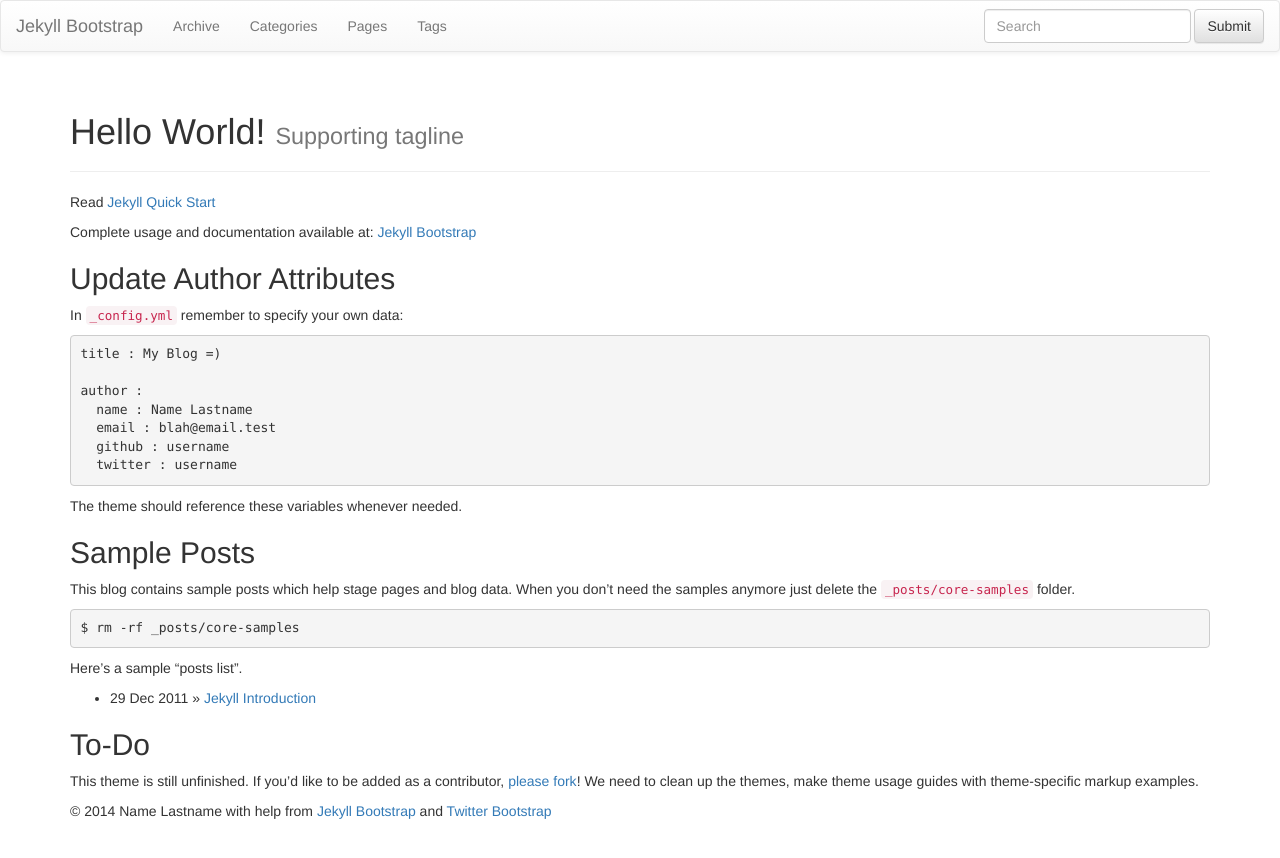
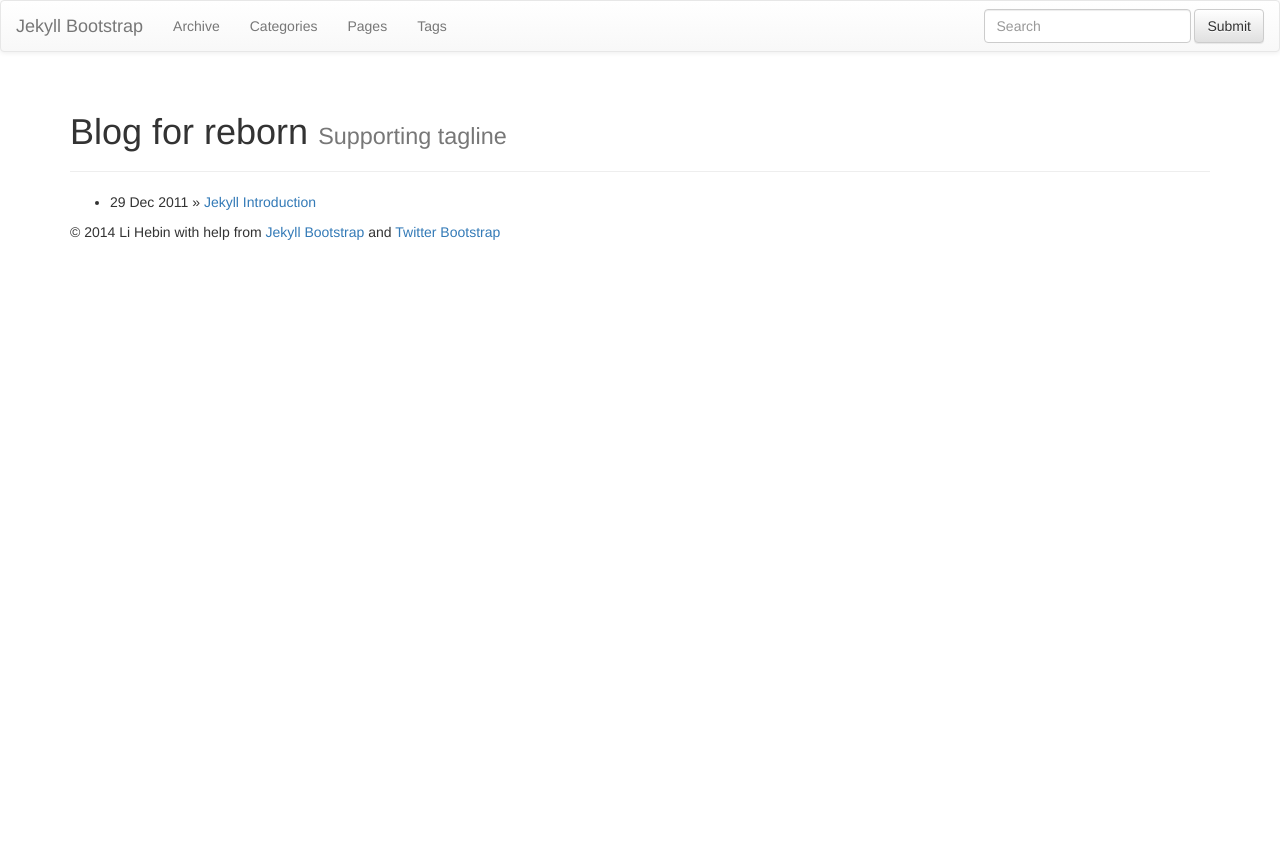
Before and after one commit to wobushippmm/wobushippmm.github.io, a Jekyll site: the page built from index.md, in a window 1280 px wide. Shown: the top 858 px of the page. Built offline with Jekyll 4.4.1, drawn with Linux system fonts in a browser that asks for light colours; nearby versions of some CDN libraries; library files that are not in the unit come from our copies.

Commit message:
first blog

```diff
--- a/_config.yml
+++ b/_config.yml
@@ -11,11 +11,11 @@ highlighter: pygments
 title : Jekyll Bootstrap
 tagline: Site Tagline
 author :
-  name : Name Lastname
-  email : blah@email.test
-  github : username
-  twitter : username
-  feedburner : feedname
+  name : Li Hebin
+  email : lhb_1566@qq.com
+  github : wobushippmm
+  twitter : no user
+  feedburner : no user
 
 # The production_url is only used when full-domain names are needed
 # such as sitemap.txt
--- a/index.md
+++ b/index.md
@@ -1,44 +1,12 @@
 ---
 layout: page
-title: Hello World!
+title: Blog for reborn
 tagline: Supporting tagline
 ---
 {% include JB/setup %}
-
-Read [Jekyll Quick Start](http://jekyllbootstrap.com/usage/jekyll-quick-start.html)
-
-Complete usage and documentation available at: [Jekyll Bootstrap](http://jekyllbootstrap.com)
-
-## Update Author Attributes
-
-In `_config.yml` remember to specify your own data:
-
-    title : My Blog =)
-
-    author :
-      name : Name Lastname
-      email : blah@email.test
-      github : username
-      twitter : username
-
-The theme should reference these variables whenever needed.
-
-## Sample Posts
-
-This blog contains sample posts which help stage pages and blog data.
-When you don't need the samples anymore just delete the `_posts/core-samples` folder.
-
-    $ rm -rf _posts/core-samples
-
-Here's a sample "posts list".
 
 <ul class="posts">
   {% for post in site.posts %}
     <li><span>{{ post.date | date_to_string }}</span> &raquo; <a href="{{ BASE_PATH }}{{ post.url }}">{{ post.title }}</a></li>
   {% endfor %}
 </ul>
-
-## To-Do
-
-This theme is still unfinished. If you'd like to be added as a contributor, [please fork](http://github.com/plusjade/jekyll-bootstrap)!
-We need to clean up the themes, make theme usage guides with theme-specific markup examples.
```
